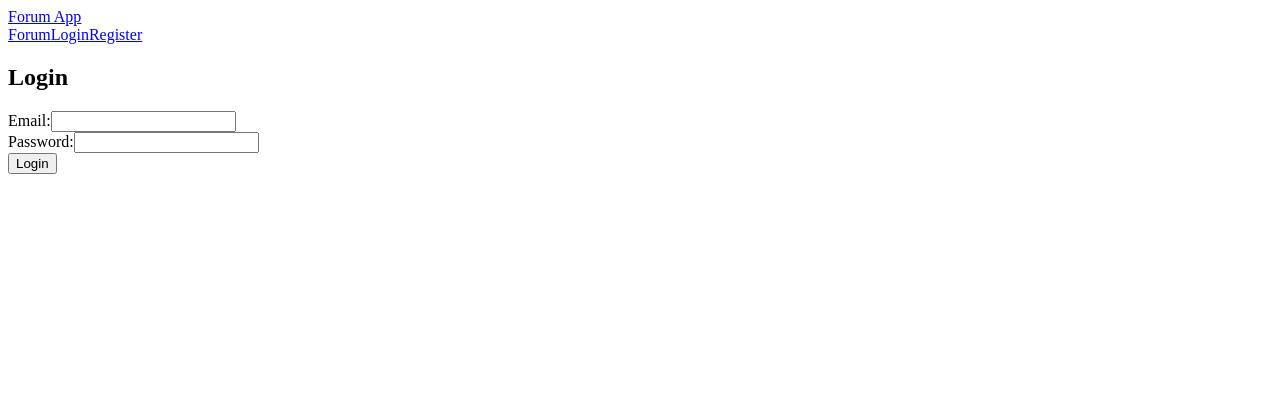
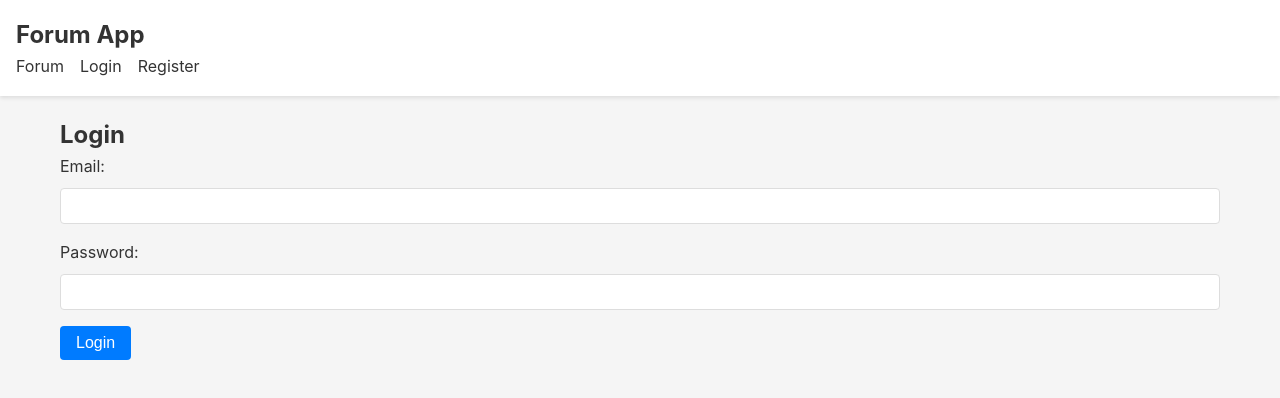
Before and after one commit to HelloStudentWorld/project5-desktop-forum, a React (Create React App) app in the folder client/: page /login in a window 1280 px wide. Shown: the top 398 px of the page. Built offline with nearby package versions, Linux system fonts and the light colour scheme; no server answers.

Commit message:
frontend/deployment development

```diff
--- a/client/src/index.css
+++ b/client/src/index.css
@@ -1,13 +1,205 @@
-body {
+/* Base styles */
+* {
   margin: 0;
-  font-family: -apple-system, BlinkMacSystemFont, 'Segoe UI', 'Roboto', 'Oxygen',
-    'Ubuntu', 'Cantarell', 'Fira Sans', 'Droid Sans', 'Helvetica Neue',
-    sans-serif;
-  -webkit-font-smoothing: antialiased;
-  -moz-osx-font-smoothing: grayscale;
+  padding: 0;
+  box-sizing: border-box;
 }
 
-code {
-  font-family: source-code-pro, Menlo, Monaco, Consolas, 'Courier New',
-    monospace;
+body {
+  font-family: -apple-system, BlinkMacSystemFont, 'Segoe UI', Roboto, Oxygen,
+    Ubuntu, Cantarell, 'Open Sans', 'Helvetica Neue', sans-serif;
+  line-height: 1.6;
+  background-color: #f5f5f5;
+  color: #333;
 }
+
+.container {
+  max-width: 1200px;
+  margin: 0 auto;
+  padding: 20px;
+}
+
+/* Navigation */
+.navbar {
+  background-color: #fff;
+  padding: 1rem;
+  box-shadow: 0 2px 4px rgba(0, 0, 0, 0.1);
+}
+
+.navbar-brand {
+  font-size: 1.5rem;
+  font-weight: bold;
+}
+
+.navbar-menu {
+  display: flex;
+  gap: 1rem;
+  align-items: center;
+}
+
+.navbar a {
+  color: #333;
+  text-decoration: none;
+}
+
+.navbar a:hover {
+  color: #007bff;
+}
+
+/* Forms */
+.form-group {
+  margin-bottom: 1rem;
+}
+
+label {
+  display: block;
+  margin-bottom: 0.5rem;
+}
+
+input,
+textarea {
+  width: 100%;
+  padding: 0.5rem;
+  border: 1px solid #ddd;
+  border-radius: 4px;
+  font-size: 1rem;
+}
+
+button {
+  background-color: #007bff;
+  color: #fff;
+  padding: 0.5rem 1rem;
+  border: none;
+  border-radius: 4px;
+  cursor: pointer;
+  font-size: 1rem;
+}
+
+button:hover {
+  background-color: #0056b3;
+}
+
+button:disabled {
+  background-color: #ccc;
+  cursor: not-allowed;
+}
+
+/* Posts */
+.post-card {
+  background-color: #fff;
+  padding: 1rem;
+  margin-bottom: 1rem;
+  border-radius: 4px;
+  box-shadow: 0 2px 4px rgba(0, 0, 0, 0.1);
+}
+
+.post-header {
+  margin-bottom: 1rem;
+}
+
+.post-title {
+  color: #333;
+  text-decoration: none;
+  font-size: 1.25rem;
+}
+
+.post-meta {
+  color: #666;
+  font-size: 0.9rem;
+}
+
+.post-content {
+  margin-bottom: 1rem;
+}
+
+/* Comments */
+.comments-section {
+  margin-top: 2rem;
+}
+
+.comment {
+  background-color: #fff;
+  padding: 1rem;
+  margin-bottom: 1rem;
+  border-radius: 4px;
+  border: 1px solid #ddd;
+}
+
+.comment-header {
+  display: flex;
+  justify-content: space-between;
+  margin-bottom: 0.5rem;
+}
+
+.comment-author {
+  font-weight: bold;
+  color: #333;
+  text-decoration: none;
+}
+
+.comment-date {
+  color: #666;
+  font-size: 0.9rem;
+}
+
+/* Profile */
+.profile-container {
+  background-color: #fff;
+  padding: 2rem;
+  border-radius: 4px;
+  box-shadow: 0 2px 4px rgba(0, 0, 0, 0.1);
+}
+
+.profile-header {
+  margin-bottom: 2rem;
+}
+
+.profile-info h2 {
+  margin-bottom: 0.5rem;
+}
+
+.member-since {
+  color: #666;
+  font-size: 0.9rem;
+}
+
+/* Utility classes */
+.loading {
+  text-align: center;
+  padding: 2rem;
+  color: #666;
+}
+
+.error-message {
+  color: #dc3545;
+  padding: 1rem;
+  margin-bottom: 1rem;
+  background-color: #f8d7da;
+  border: 1px solid #f5c6cb;
+  border-radius: 4px;
+}
+
+.success-message {
+  color: #28a745;
+  padding: 1rem;
+  margin-bottom: 1rem;
+  background-color: #d4edda;
+  border: 1px solid #c3e6cb;
+  border-radius: 4px;
+}
+
+/* Responsive design */
+@media (max-width: 768px) {
+  .container {
+    padding: 10px;
+  }
+
+  .navbar {
+    padding: 0.5rem;
+  }
+
+  .navbar-menu {
+    flex-direction: column;
+    gap: 0.5rem;
+  }
+}
--- a/client/src/index.js
+++ b/client/src/index.js
@@ -4,6 +4,11 @@ import { Provider } from 'react-redux';
 import { BrowserRouter } from 'react-router-dom';
 import App from './App';
 import { store } from './features/store';
+import './index.css';
+
+// Set up axios defaults
+import axios from 'axios';
+axios.defaults.baseURL = process.env.REACT_APP_API_URL || 'http://localhost:5000';
 
 const container = document.getElementById('root');
 const root = createRoot(container);
```
Also changed, not shown: 1 other file (tests, documents, lock files or other folders).
